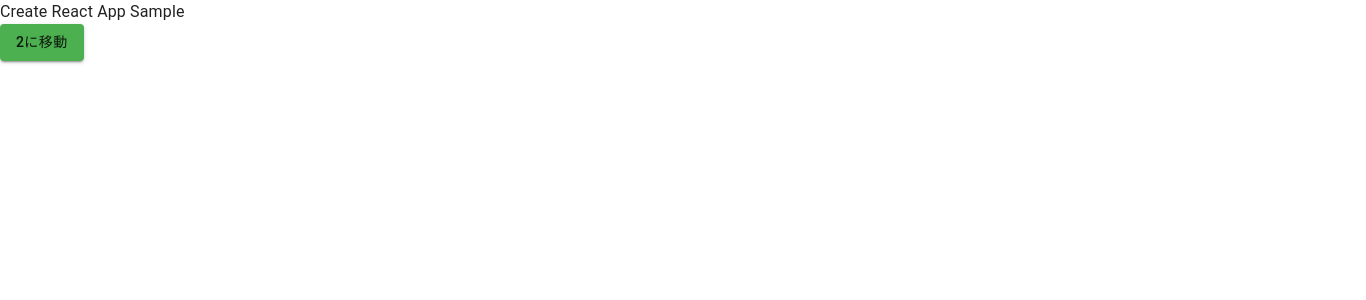
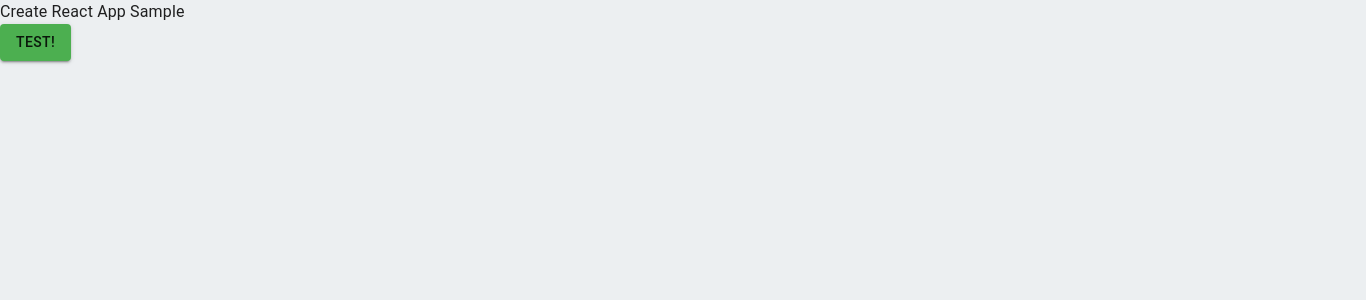
Before and after one commit to kosukekashiwa/cra-sample, a React (Create React App) app: page /cra-app/test01 in a window 1280 px wide. Shown: the top 300 px of the page, 1366 px wide, since content can reach past the window. Built offline with nearby package versions, Linux system fonts and the light colour scheme.

Commit message:
set min-size

```diff
--- a/src/index.tsx
+++ b/src/index.tsx
@@ -6,8 +6,8 @@ import theme from './views/theme';
 
 ReactDOM.render(
   <React.StrictMode>
-    <CssBaseline />
     <ThemeProvider theme={theme}>
+      <CssBaseline />
       <App />
     </ThemeProvider>
   </React.StrictMode>,
--- a/src/views/environments/Home.tsx
+++ b/src/views/environments/Home.tsx
@@ -33,7 +33,7 @@ const RoutingSample1: React.VFC = () => {
 
   return (
     <Button onClick={handleButtonClick} variant="contained">
-      2に移動
+      Test!
     </Button>
   );
 };
--- a/src/views/theme.ts
+++ b/src/views/theme.ts
@@ -1,13 +1,21 @@
 import { createTheme } from '@mui/material';
-import { blue, green } from '@mui/material/colors';
+import { blueGrey, green } from '@mui/material/colors';
 
 const theme = createTheme({
   palette: {
     primary: {
       main: green[500],
     },
-    secondary: {
-      main: blue[500],
+  },
+  components: {
+    MuiCssBaseline: {
+      styleOverrides: {
+        body: {
+          minWidth: '1366px',
+          minHeight: '768px',
+          backgroundColor: blueGrey[50],
+        },
+      },
     },
   },
 });
```
Also changed, not shown: 1 other file (tests, documents, lock files or other folders).
